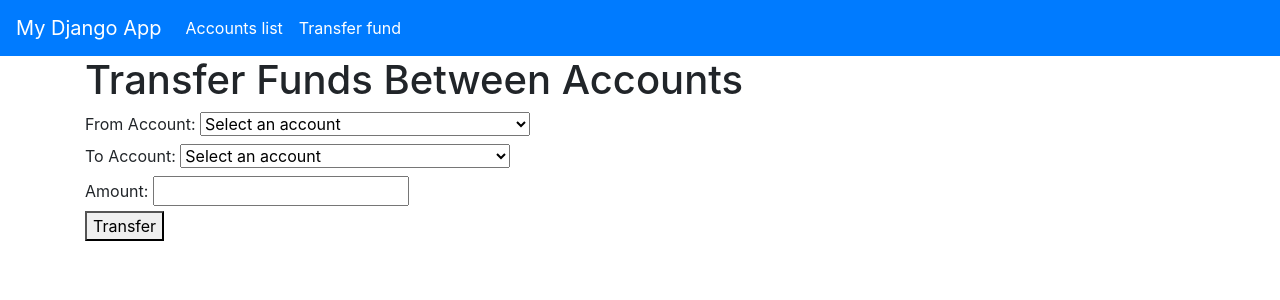
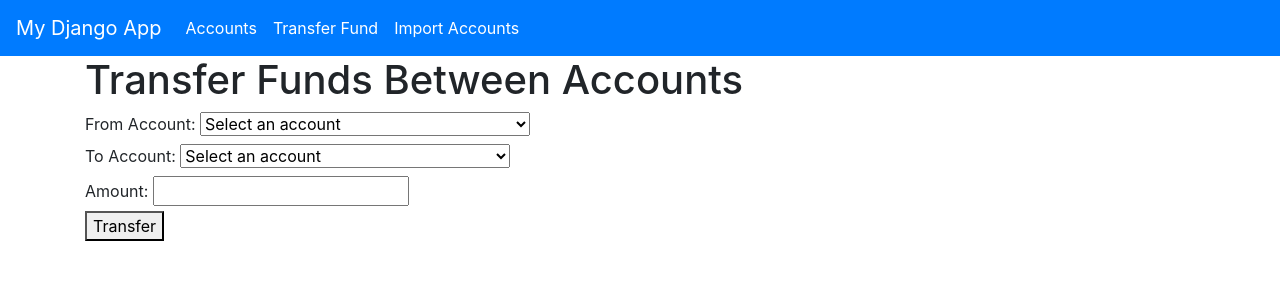
Before and after one commit to AhmedMohamed365/account-transfer-task, a Django app: page /accounts/transfer/ in a window 1280 px wide. Shown: the top 300 px of the page. Run offline with Django 4.2, Linux system fonts and the light colour scheme; data comes from the database, SQL or seed files in the repository; both versions use the stored data as it was after the commit; some libraries are stand-ins or nearby versions.

Commit message:
feat: Enhance transfer functionality with client-side validation and add import accounts link

```diff
--- a/src/accounts/templates/accounts/base.html
+++ b/src/accounts/templates/accounts/base.html
@@ -26,10 +26,13 @@
     <div class="collapse navbar-collapse" id="navbarNav">
       <ul class="navbar-nav">
         <li class="nav-item">
-          <a class="nav-link" href="{% url 'account_list' %}">Accounts list</a>
+          <a class="nav-link" href="{% url 'account_list' %}">Accounts</a>
         </li>
         <li class="nav-item">
-          <a class="nav-link" href="{% url 'transfer_funds' %}">Transfer fund</a>
+          <a class="nav-link" href="{% url 'transfer_funds' %}">Transfer Fund</a>
+        </li>
+        <li class="nav-item">
+          <a class="nav-link" href="{% url 'import_accounts' %}">Import Accounts</a>
         </li>
 
       </ul>
--- a/src/accounts/templates/accounts/transfer.html
+++ b/src/accounts/templates/accounts/transfer.html
@@ -4,7 +4,7 @@
 {% block content %}
 
     <h1>Transfer Funds Between Accounts</h1>
-    <form method="POST" action="{% url 'transfer_funds' %}">
+    <form method="POST" action="{% url 'transfer_funds' %}" onsubmit="return validateForm()">
         {% csrf_token %}
         <label for="from_account">From Account:</label>
         <select name="from_account" id="from_account" required onchange="updateToAccountOptions()">
@@ -23,7 +23,7 @@
         </select>
         <br>
         <label for="amount">Amount:</label>
-        <input type="number" name="amount" id="amount" required>
+        <input type="number" name="amount" id="amount" required min="1" step="0.01">
         <br>
         <button type="submit">Transfer</button>
     </form>
@@ -47,6 +47,14 @@
             }
         }
 
+        function validateForm() {
+            const amount = document.getElementById('amount').value;
+            if (amount <= 0) {
+                alert('Amount must be greater than 0');
+                return false;
+            }
+            return true;
+        }
         // Initialize the to_account options on page load
         document.addEventListener('DOMContentLoaded', function() {
             updateToAccountOptions();
--- a/src/accounts/views.py
+++ b/src/accounts/views.py
@@ -54,9 +54,14 @@ def account_detail(request, id):
 @transaction.atomic
 def transfer_funds(request):
     if request.method == 'POST':
+
         from_account_id = request.POST['from_account']
         to_account_id = request.POST['to_account']
         amount = Decimal(request.POST['amount'])
+        # Server-side validation for amount
+        if amount <= 0:
+            messages.error(request, 'Amount must be greater than 0.')
+            return redirect('transfer_funds')
 
         from_account = get_object_or_404(Account, id=from_account_id)
         to_account = get_object_or_404(Account, id=to_account_id)
```
Also changed, not shown: src/db.sqlite3.
